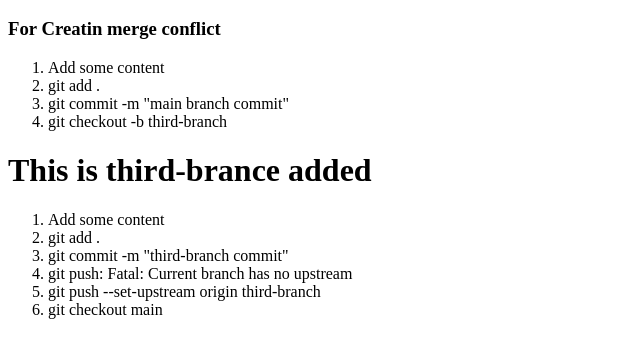
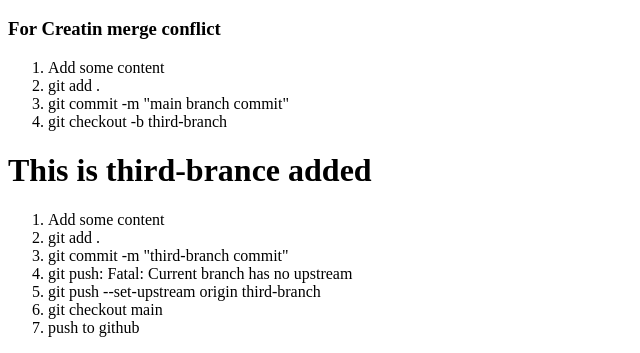
Before and after one commit to yusuf-khan-swd/my-fifth-repo, a plain HTML site: page index.html in a window 1280 px wide. Shown: the part 740-1093 px from the top of the page, without its empty margins (0-640 px from the left). Drawn offline with Linux system fonts and the light colour scheme.

Commit message:
third-branch commit

```diff
--- a/index.html
+++ b/index.html
@@ -59,6 +59,7 @@
             <li>git push: Fatal: Current branch has no upstream</li>
             <li>git push --set-upstream origin third-branch</li>
             <li>git checkout main</li>
+            <li>push to github</li>
         </ol>
 </body>
 </html>
```
